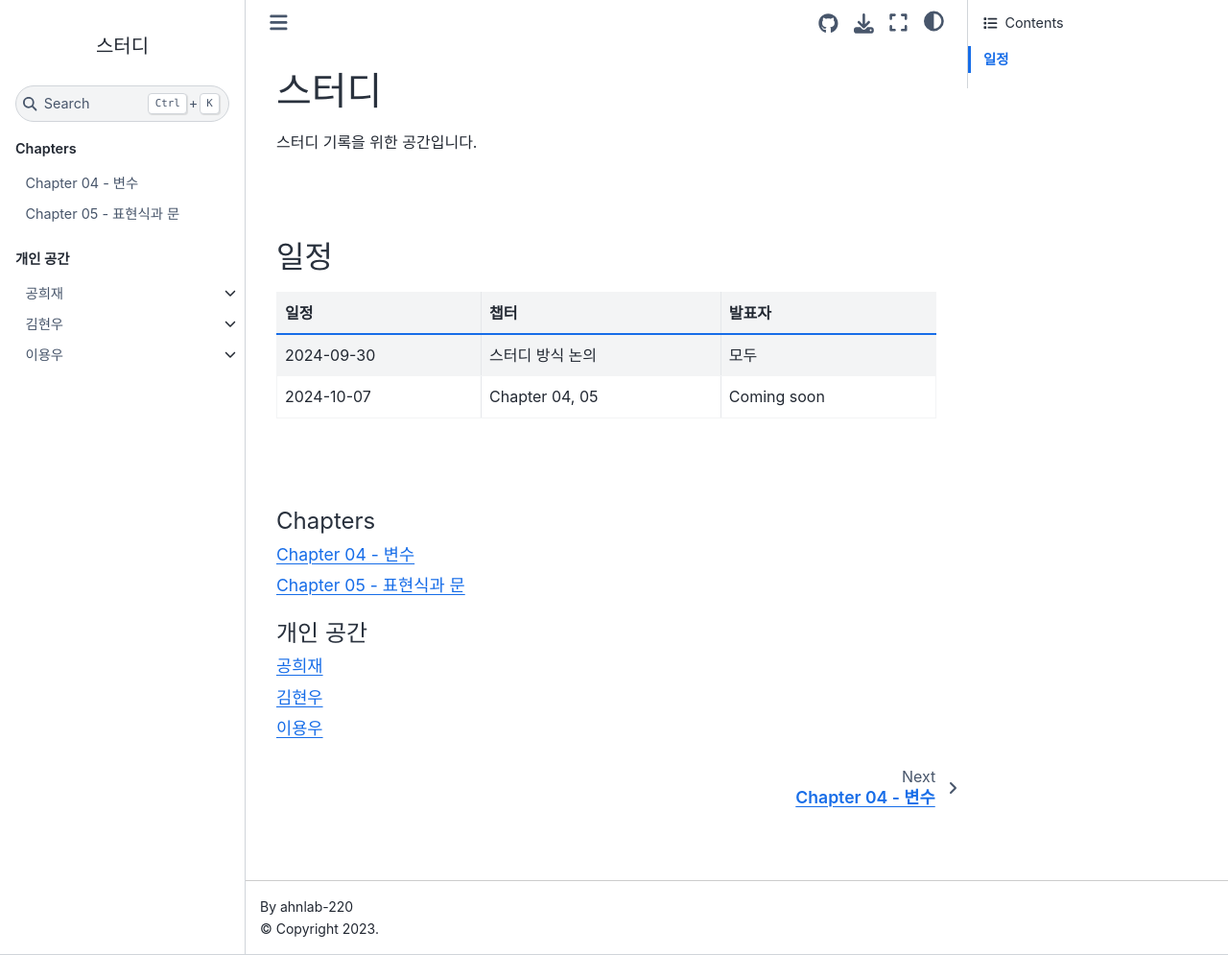
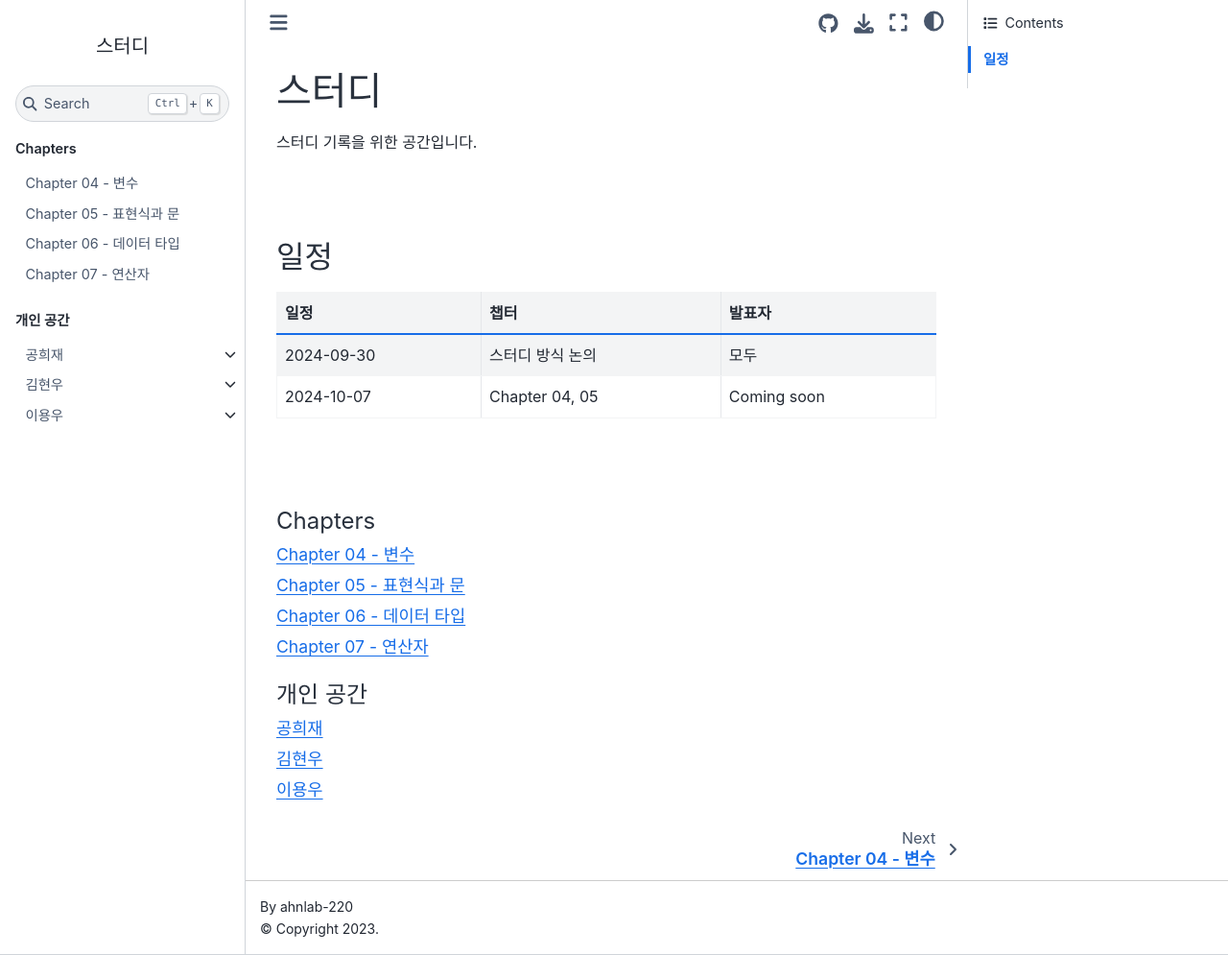
Before and after one commit to ahnlab-220/javascript-study, a Jupyter Book: the page built from book/intro.md, in a window 1280 px wide and 995 px high. Shown: the whole window at 96% size. Built offline with Jupyter Book 1.0.4 settings and Sphinx 7.4.7 and the Sphinx Book theme 1.1.4, drawn with Linux system fonts in a browser that asks for light colours; pages that are not in the unit, such as notebooks, are missing from menus; comment, search, counter and statistics services are not loaded; part of the change alters nothing that is shown.

Commit message:
chapter 06, chapter 07 업로드 (#2)
* feat: chapter_06, chapter_07 업로드

* feat: _toc.yml에 chapter_06, chapter_07 섹션 추가

````diff
--- a/book/_toc.yml
+++ b/book/_toc.yml
@@ -9,11 +9,16 @@ parts:
   chapters:
   - file: docs/chapter_04
   - file: docs/chapter_05
+  - file: docs/chapter_06
+  - file: docs/chapter_07
 - caption: 개인 공간
   chapters:
   - file: 공희재/main
     sections:
     - file: 공희재/chapter_04
+    - file: 공희재/chapter_05
+    - file: 공희재/chapter_06
+    - file: 공희재/chapter_07
   - file: 김현우/main
     sections:
     - file: 김현우/chapter_04
--- /dev/null
+++ b/book/docs/chapter_06.md
@@ -0,0 +1,106 @@
+# Chapter 06 - 데이터 타입
+
+## 0. 데이터 타입은 왜 필요한가?
+```javascript
+var score = 100;
+score = 'Hello';
+score = true;
+score = null;
+...
+```
+1. 메모리 공간을 확보하고 참조하기 위해
+    * 변수에 할당하고자 하는 값의 데이터 타입을 알아야, 값을 저장할 때 **확보해야 하는 메모리 공간의 크기를 결정**할 수 있다.
+    * 또한, 변수에 기 할당한 값을 참조할 땐 **한 번에 읽어 들어야 할 메모리 공간의 크기를 결정**할 수 있다.
+2. 값을 해석하기 위해
+    * 변수에 기 할당한 값을 참조할 때 메모리에서 읽어 들인 **2진수를 어떻게 해석할지** 결정할 수 있다.
+
+
+## 1. Dynamic Typing: 동적 타이핑
+자바스크립트의 변수는 다른 정적 타입 언어(e.i. C언어, Java 등)와는 달리
+
+* 선언이 아닌 **할당에 의해 타입이 결정**된다.(="type inference(타입 추론)된다")
+* 그리고 **재할당**에 의해 변수가 참조하는 값의 타입은 언제든지 동적으로 **변할 수 있다**.
+
+데이터 타입을 위와 같이 다루는 언어의 특징을 우리는 "dynamic typing(동적 타이핑)"이라고 부른다
+
+
+동적 타이핑을 하는 언어, 즉 동적 타입 언어는 개발자가 데이터 타입을 매번 신경 쓰지 않아도 돼 편리한 만큼,
+<br>
+변수 값을 추적하거나 예측하기 어렵게 만든다는 구조적인 단점 또한 존재한다.
+
+
+따라서 자바스크립트 변수를 사용할 땐 다음과 같은 **주의사항**을 숙지하자.
+1. **변수는 제한적으로 사용한다.** 변수의 개수를 남발할수록 오류가 발생할 확률도 높아진다. 필요한 만큼만 최소한으로 유지한다.
+2. **변수의 Scope(유효범위)는 최대한 좁게 만든다.** 변수의 유효 범위가 넓으면 넓을수록 변수를 추적하고 예측하기 어려워 오류가 발생할 확률이 높아진다.
+3. **전역 변수는 절대 지양한다.** 전역 변수도 마찬가지로 추적과 예측을 어렵게 하므로 사용을 억제한다.
+4. **변수보다는 상수를 사용한다.**
+5. **변수명(뿐만 아니라 모든 식별자)는 명확하게 지어 가독성을 높인다.**
+
+
+## 2. Data Types: 자바스크립트의 테이터 타입
+![image](https://github.com/user-attachments/assets/b36ca1be-f49b-4e87-8095-eae1ab68df69)
+<br>
+자바스크립트(ES6)는 위처럼 primitive type(원시 타입)과 object/reference type(객체 타입)으로 나뉘는 7개의 데이터 타입을 제공한다.
+<br>
+(ES11부터는 새로운 원시값 BigInt까지 합해서 총 8개의 데이터 타입을 제공한다.)
+
+8개 데이터 타입을 차례대로 살펴보자.
+### 1. Number Type: 숫자 타입
+자바스크립트는 하나의 숫자 타입만 존재한다. 자바스크립트에서 숫자 타입의 값은 배정밀도 64비트 부동소수점 형식을 따른다.
+<br>
+**즉, 자바스크립트는 모든 수를 실수로 처리한다.**
+```javascript
+var integer = 10;   // 10(정수)
+var double = 10.12;   // 10.12(실수)
+var negative = -20;   // -20(음의 정수)
+var binary = 0b01000001; // 65(2진수로 표현했으나 참조 시 10진수로 해석됨)
+var octal = 0o101;   // 65(8진수로 표현했으나 참조 시 10진수로 해석됨)
+var hex = 0x41;      // 65(16진수로 표현했으나 참조 시 10진수로 해석됨)
+```
+숫자 타입은 아래처럼 특별한 값도 표현할 수 있다.
+```javascript
+console.log(10 / 0);  // Infinity(양의 무한대)
+console.log(10 / -0); // -Infinity(음의 무한대)
+console.log(1 * 'meow'); // NaN(산술 연산 불가(Not-a-Number))
+```
+
+### 2. String Type: 문자열 타입
+자바스크립트의 문자열은, 배열이나 객체로 표현되는 다른 언어들의 문자열과는 달리
+<br>
+**primitive(원시) 타입**이며, **immutable value(변경 불가능한 값)** 이다.
+
+### 3. Boolean Type: 불리언 타입
+자바스크립트는 논리적 참, 거짓을 나타내는 true, false를 데이터 타입으로 제공한다. 조건문에서 자주 사용한다.
+
+### 4. Undefined Type: undefined 타입
+var 키워드로 선언한 변수는 undefined로 암묵적 초기화된다.
+<br>
+이처럼 undefined는 개발자가 의도적으로 할당하기 위한 데이터라기보다는, **자바스크립트 엔진이 변수를 초기화할 때 사용하는 값**이므로,
+<br>
+개발자가 굳이 undefined를 할당하는 행동은 하지 않는 게 좋다. (undefined의 본래 취지를 지키며, 혼동을 방지하기 위해)
+
+그렇다면 변수에 값이 없다는 것을 명시하고 싶을 때, 개발자는 무엇을 할당할 수 있는가? 바로 null 값이다.
+
+### 5. Null Type: null 타입
+프로그래밍 언어에서 null은 변수에 **값이 없다는 것을 의도적으로 명시**(="intentional absence(의도적 부재)"할 때 사용한다.
+<br>
+변수에 null을 할당하는 것은, 변수가 이전에 할당되어 있던 값에 대한 **참조를 명시적으로 제거**하겠다고 선언하는 것이다.
+
+### 6. Sympol Type: 심벌 타입
+Symbol() 함수를 호출해 생성하는, 다른 값과 절대 중복되지 않는 유일무이한 값. 33장 "7번째 타입 Symbol"에서 자세히 볼 예정.
+
+### 7. BigInt Type: BigInt 타입(책에는 없는 절)
+숫자 값을 안정적으로 나타낼 수 있는 최대치인 2<sup>53</sup> - 1보다 큰 정수를 표현할 수 있는, 새로운 원시값이다.
+<br>
+정수 리터럴의 뒤에 n을 붙이거나, BigInt() 함수를 호출해 생성할 수 있다.
+```javascript
+var bigInt1 = 10n;
+var bigInt2 = BigInt(10);
+```
+
+### 8. Objects: 객체 타입
+자바스크립트의 객체 타입은 11장 "원시 값과 객체의 비교"에서 자세히 볼 예정.
+<br>
+중요한 것은 자바스크립트는 객체 기반의 언어이며, **자바스크립트를 이루는 거의 모든 것이 객체**라는 사실이다.
+
+끝.
--- /dev/null
+++ b/book/docs/chapter_07.md
@@ -0,0 +1,133 @@
+# Chapter 07 - 연산자
+
+## 0. 용어 정리
+![image](https://github.com/user-attachments/assets/aaac2239-2051-4470-9d05-1bb0804344f8) _이미지 출처: https://www.techtarget.com/whatis/definition/operand_
+* JS **Operator(연산자):** 하나 이상의 표현식에 산술/할당/비교/논라/타입/지수 연산 등을 수행해 하나의 값을 만드는 기호.
+* JS **Operand(피연산자):** 연산의 대상이 되는 표현식.
+* **Side effect(부수 효과):** 표현식을 연산할 때, 연산자가 피연산자의 값을 변경해버리는 효과.(e.g., `score++`, `--score` 등)
+
+## 1. Arithmetic Operators: 산술 연산자
+피연산자로 수학적 계산을 수행해 새로운 숫자 값을 만드는 연산자.
+<br>
+산술 연산이 불가능한 경우, `NaN`을 반환한다.
+1. **이항 산술 연산자**
+    * `+`(덧셈), `-`(뻴셈), `*`(곱셈), `/`(나눗셈), `%`(나머지)
+2. **단항 산술 연산자**
+    * <img src="https://github.com/user-attachments/assets/f17e04eb-f69d-4aba-9f82-075a4ab84df2" width="500px" />
+3. **문자열 연결 연산자**
+    * 연산자 `+`는, 피연산자 중 **하나라도 문자열이면** 문자열 연결 연산자로 동작한다.
+    * ```javascript
+      '1' + 2;  // -> '12'
+      1 + '2';  // -> '12'
+      ```
+
+## 2. Assignment Operators: 할당 연산자
+우항에 있는 피연산자의 평가 결과를 좌항에 있는 변수에 할당하는 연산자.
+<br>
+좌항에 값을 할당하므로 변수 값이 변하는 부수 효과가 있다.
+<br>
+![image](https://github.com/user-attachments/assets/93dd51eb-e9b9-48dd-ace3-1a265cf3b048)
+
+## 3. Comparison Operators: 비교 연산자
+좌항과 우항의 피연산자를 비교 후 결과를 boolean 값으로 반환하는 연산자.
+1. **동등/일치 비교 연산자**
+    * <img src="https://github.com/user-attachments/assets/e3e50c3a-7093-4b41-b693-0c550a54318f" width="500px" />
+    * **동등 비교**(`==`) 연산자는 좌항과 우항을 비교 시 **암묵적 타입 변환을 통해 타입을 일치시킨 후** 같은 값인지 비교한다. 이는 코드를 예측하기 어렵게 만든다.
+    * 따라서 동등 비교 연산자는 되도록 지양하고, 일치 비교(`===`) 연산자를 사용하자.
+    * **일치 비교**(`===`) 연산자는 좌항과 우항을 비교 시 **타입도 같고 값도 같아야지만 true를 반환**한다.
+    * 주의사항: `NaN`은 자신과 일치하지 않는 유일한 값이다.
+        * ```javascript
+          NaN === NaN;  // -> false
+
+          // 어떤 값이 NaN인지 보고 싶으면 빌트인 함수 Number.isNaN을 사용하자.
+          Number.isNaN(NaN);  // -> true
+          ```
+2. **대소 관계 비교 연산자**
+    * <img src="https://github.com/user-attachments/assets/4456fc15-4e2c-4eab-907b-055e8771c648" width="500px" />
+
+## 4. Conditional/Ternary Operator: 삼항 조건 연산자
+조건식의 평과 결과에 따라 반환할 값을 결정하는 연산자. 부수 효과는 없다.
+<br>
+<img src="https://github.com/user-attachments/assets/10570f15-db7b-4787-a77d-c277790db23f" width="500px" />
+
+## 5. Logical Operators: 논리 연산자
+우항과 좌항의 피연산자를 논리 연산하는 연산자.
+<br>
+![image](https://github.com/user-attachments/assets/8685a12c-6484-45fc-89cd-cc11bd73a4aa)
+<br>
+단, **부정 논리 연산자**(`!`)의 경우엔 우항의 피연산자를 연산하며, 언제나 boolean 값을 반환한다.
+
+부정 논리 연산자의 피연산자는 반드시 boolean 값일 필요는 없다.
+<br>
+boolean 값이 아닌 경우엔 알아서 boolean 타입으로 **암묵적 타입 변환**을 해 주기 때문이다.
+```javascript
+!0;  // -> true
+!'Hello';  // -> false
+```
+
+## 6. Comma Operator: 쉼표 연산자
+왼쪽 피연산자부터 차례대로 피연산자를 평가하고, 마지막 피연산자의 평가가 끝나면 마지막 피연산자의 평가 결과를 반환하는 연산자.
+```javascript
+var x, y, z;
+x = 1, y = 2, z = 3;  // -> 3
+```
+
+## 7. Grouping Operator: 그룹 연산자
+피연산자를 소괄호(`()`)로 묶어 표현식 평가 순서를 정하는 연산자. 연산자 우선순위가 가장 높다.
+```javascript
+10 * 2 + 3;  // -> 23
+10 * (2 + 3);  // -> 50
+```
+
+## 8. Unary Operators - typeof: typeof 연산자
+피연산자의 데이터 타입을 문자열로 반환하는 연산자.
+<br>
+<img src="https://github.com/user-attachments/assets/718d20b9-e67a-462b-81d4-9d5600a1cf8e" width="500px" />
+
+**주의사항:** `typeof null`은 `null`이 아닌 `object`를 반환하는 자바스크립트 언어 버그가 존재하므로,
+<br>
+값이 `null` 타입인지 확인하고자 할 땐 `typeof`가 아닌 **일치 비교 연산자**(`===`)를 쓰도록 하자.
+```javascript
+var foo = null;
+
+typeof foo === null;  // -> false
+foo === null;  // -> true
+```
+
+## 9. Arithmetic Operators - exponentiation operator: 지수 연산자
+좌항을 base(밑)으로, 우항을 exponent(지수)로 거듭 제곱해 숫자 값을 반환하는 연산자. ES7에 도입됐다.
+```javascript
+2 ** 2;  // -> 4
+2 ** 2.5;  // -> 5.65685425
+2 ** 0;  // -> 1
+2 ** -2;  // -> 0.25
+
+// 지수 연산자가 도입되기 전까진 Math.pow 메서드를 사용했었음.
+Math.pow(2, 2);  // -> 4
+Math.pow(2, 2.5);  // -> 5.65685425
+Math.pow(2, 0);  // -> 1
+Math.pow(2, -2);  // -> 0.25
+```
+
+## 10. 그 외의 연산자(각 장에서 살펴볼 예정)
+![image](https://github.com/user-attachments/assets/25244c27-57e0-42a6-8177-5b5504901106)
+
+## 11. Side Effects: 연산자의 부수 효과
+대부분은 그렇지 않지만, 아래처럼 일부 연산자는 다른 코드에 영향을 주는 '부수 효과'가 있다.
+* 할당 연산자(`=`)
+* 증가/감소 연산자(`++`/`--`)
+* delete 연산자
+
+## 12. Operator Precedence: 연산자 우선순위
+연산자 간에도 연산자가 실행되는 순위가 다르다.
+<br>
+<img src="https://github.com/user-attachments/assets/169da452-406d-467b-877a-66ea2f35c536" width="500px" />
+
+**그러나,** 이 모든 걸 기억할 수도 없을 뿐더러 기억하더라도 실수하기 쉽다.
+<br>
+따라서 우선순위를 암기하기보다는, **그룹 연산자**(`()`)**를 활용**해 우선순위를 명시적으로 조절하도록 하자.
+
+## 13. Associativity: 연산자 결합 순서
+![image](https://github.com/user-attachments/assets/6510ec39-112f-4da4-8154-ee4bb25c6e20)
+
+끝.
````
